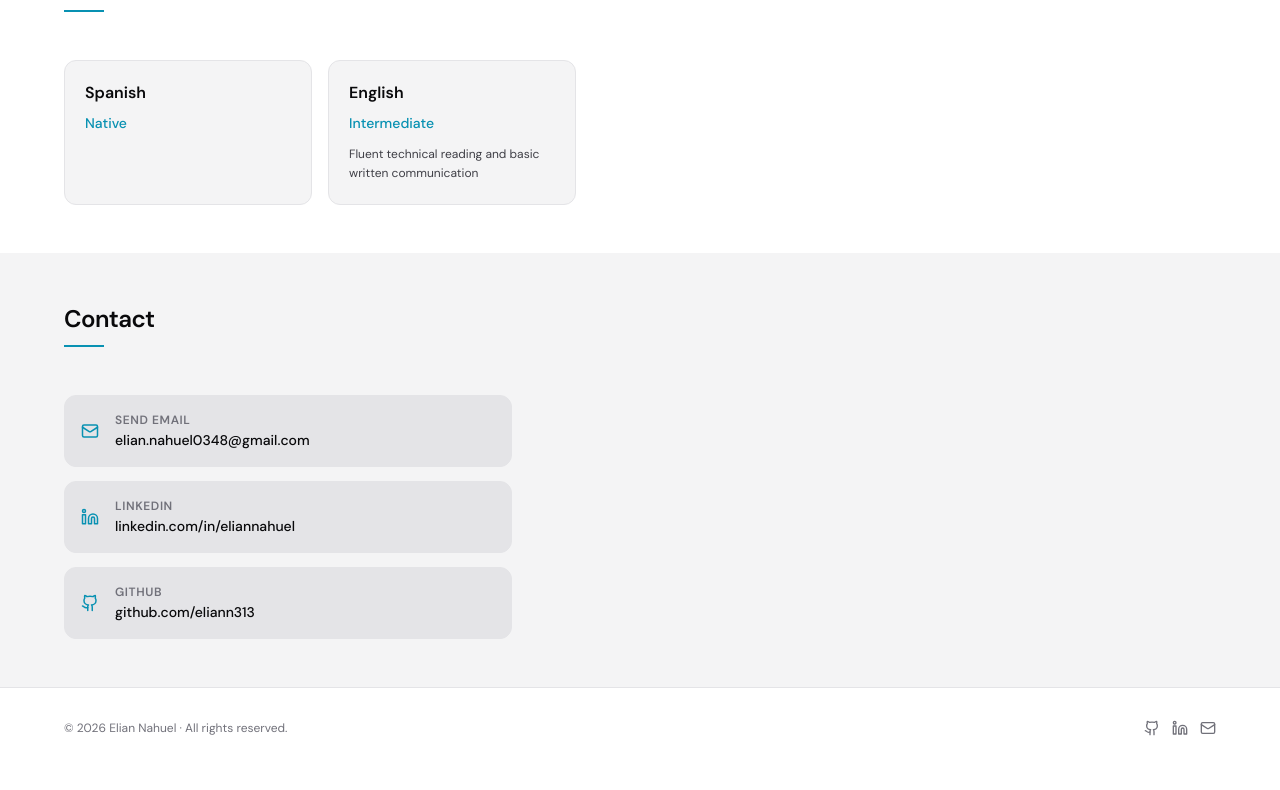
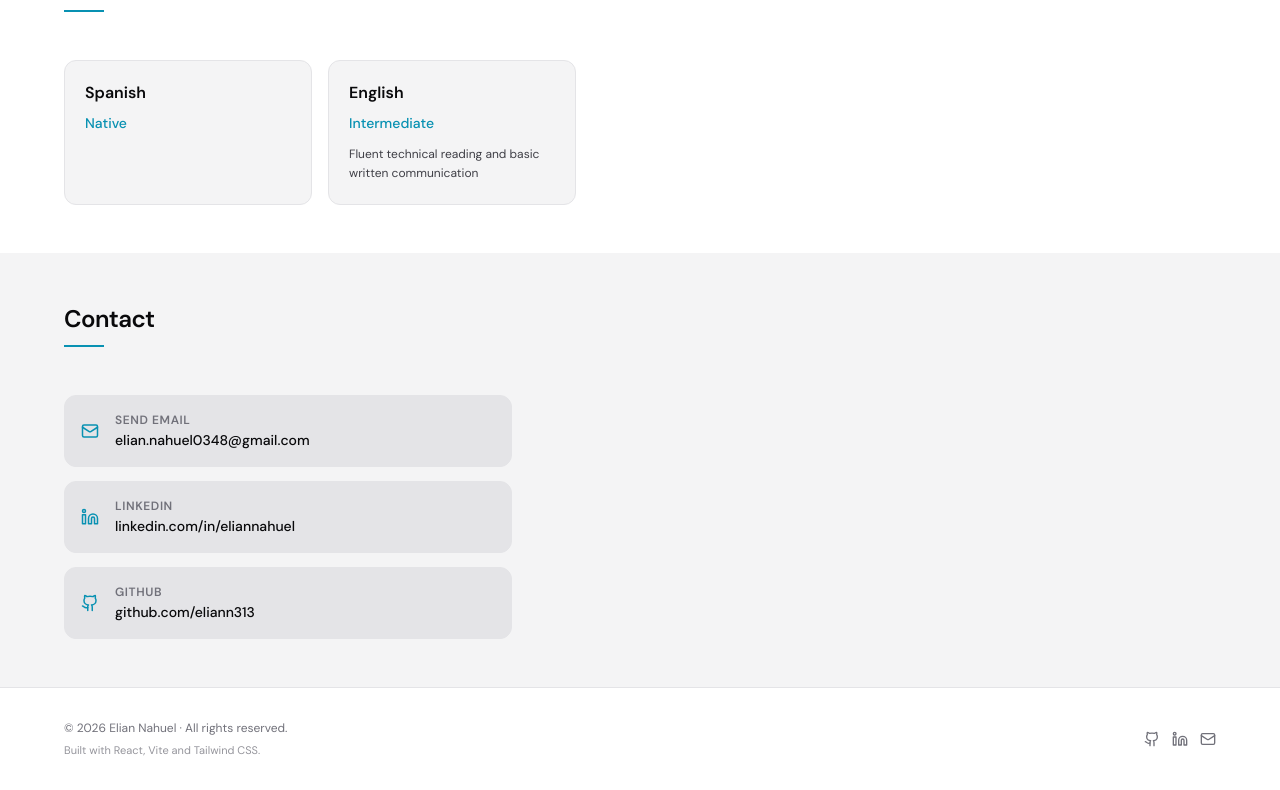
Before and after one commit to eliann313/mi-portfolio, a React (Vite) app: page / in a window 1280 px wide. Shown: the part 2419-3209 px from the top of the page. Before the commit the page ends 3187 px from the top, so only its background shows below. Built offline with nearby package versions, Linux system fonts and the light colour scheme; a web font is replaced by a local one.

Commit message:
feat: agregar creditos del stack tecnologico en el footer (React, Vite, Tailwind CSS)

```diff
--- a/src/components/layout/Footer.tsx
+++ b/src/components/layout/Footer.tsx
@@ -13,9 +13,14 @@ export function Footer() {
   return (
     <footer className="w-full py-8 px-6" style={{ borderTop: `1px solid ${c.border}` }}>
       <div className="section-container flex flex-col sm:flex-row items-center justify-between gap-4">
-        <p className="text-xs" style={{ color: c.textMuted }}>
-          © {year} Elian Nahuel · {t.footer.rights}
-        </p>
+        <div className="flex flex-col gap-1.5">
+          <p className="text-xs" style={{ color: c.textMuted }}>
+            © {year} Elian Nahuel · {t.footer.rights}
+          </p>
+          <p className="text-[11px]" style={{ color: c.textMuted, opacity: 0.75 }}>
+            {t.footer.madeWith}
+          </p>
+        </div>
         <div className="flex items-center gap-3">
           {[
             { href: personal.github,   icon: <Github size={16} />,   label: 'GitHub' },
--- a/src/i18n/en.ts
+++ b/src/i18n/en.ts
@@ -53,6 +53,6 @@ export const en: Translations = {
   },
   footer: {
     rights: 'All rights reserved.',
-    madeWith: 'Built with React & Tailwind',
+    madeWith: 'Built with React, Vite and Tailwind CSS.',
   },
 };
--- a/src/i18n/es.ts
+++ b/src/i18n/es.ts
@@ -53,6 +53,6 @@ export const es: Translations = {
   },
   footer: {
     rights: 'Todos los derechos reservados.',
-    madeWith: 'Hecho con React & Tailwind',
+    madeWith: 'Construido con React, Vite y Tailwind CSS.',
   },
 };
```
